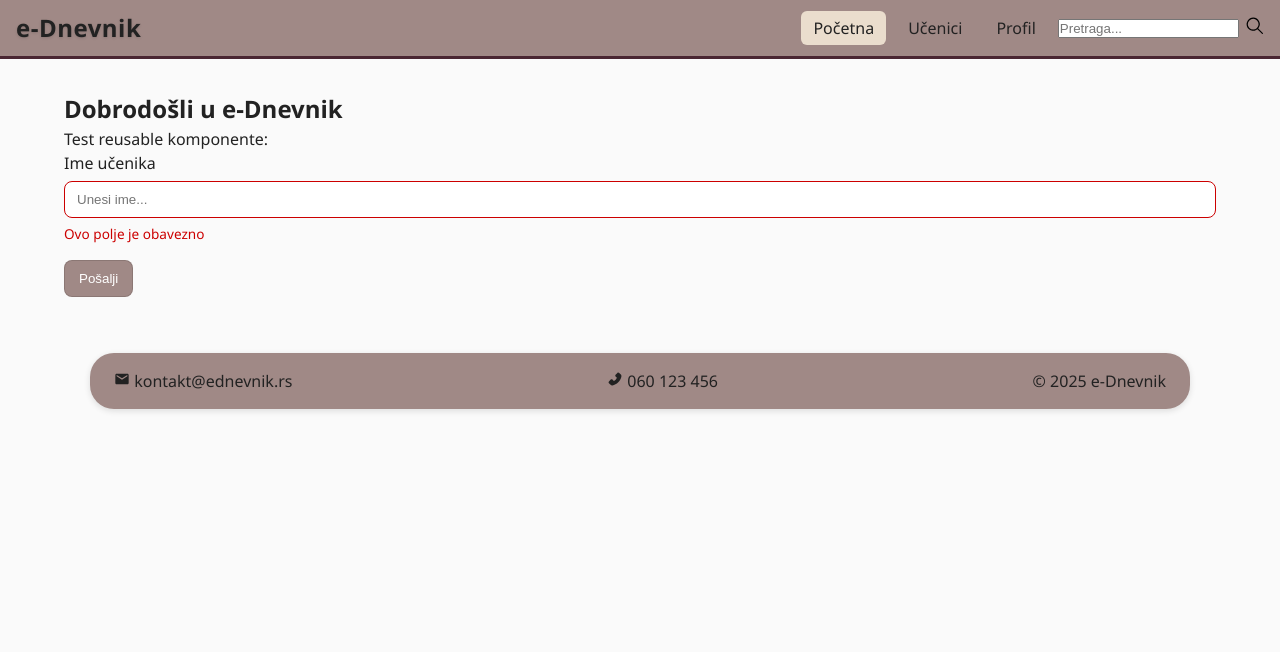
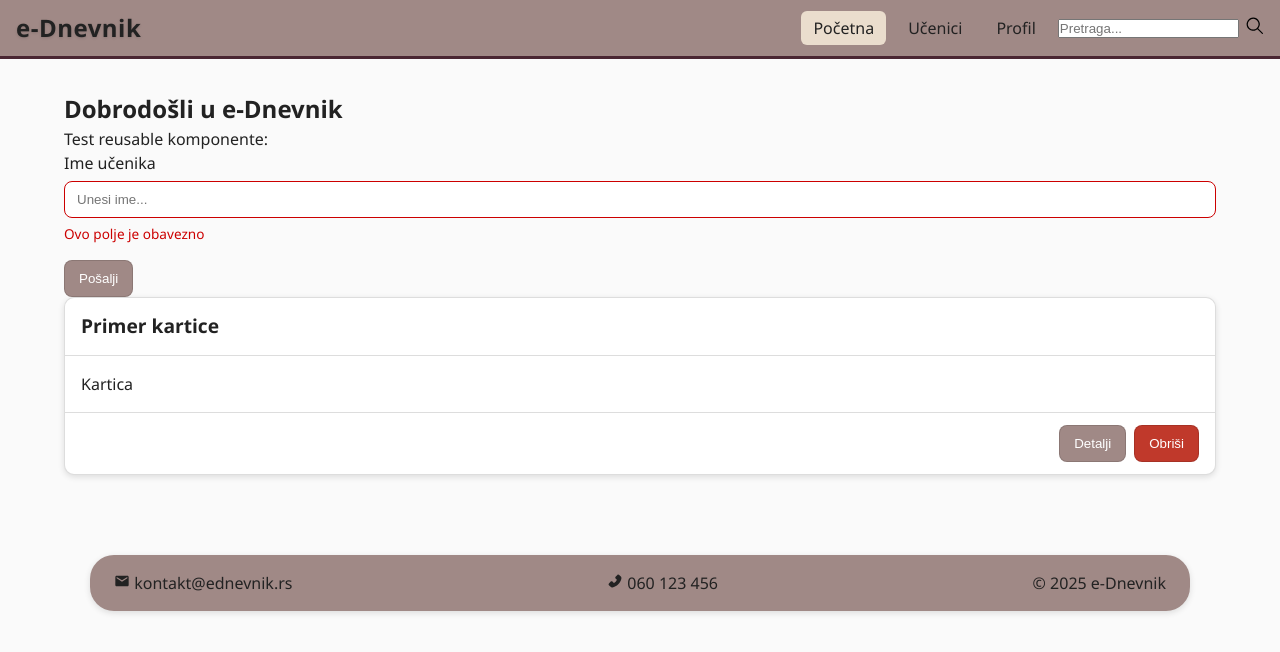
Before and after one commit to elab-development/internet-tehnologije-2024-projekat-appednevnik_2019_0057, a React (Create React App) app in the folder frontend/: page / in a window 1280 px wide. Shown: the top 652 px of the page. Built offline with nearby package versions, Linux system fonts and the light colour scheme.

Commit message:
Dodata AppCard komponenta

```diff
--- /dev/null
+++ b/frontend/src/components/AppCard.jsx
@@ -0,0 +1,24 @@
+import React from "react";
+import AppButton from "./AppButton";
+
+export default function AppCard({ title, children, actions }) {
+  return (
+    <div className="card">
+      {title && <h3 className="card-title">{title}</h3>}
+      <div className="card-body">{children}</div>
+      {actions && (
+        <div className="card-actions">
+          {actions.map((action, idx) => (
+            <AppButton
+              key={idx}
+              variant={action.variant || "default"}
+              onClick={action.onClick}
+            >
+              {action.label}
+            </AppButton>
+          ))}
+        </div>
+      )}
+    </div>
+  );
+}
--- a/frontend/src/pages/Home.jsx
+++ b/frontend/src/pages/Home.jsx
@@ -1,5 +1,6 @@
 import AppButton from "../components/AppButton";
 import AppInput from "../components/AppInput";
+import AppCard from "../components/AppCard";
 import { useState } from "react";
 
 export default function Home() {
@@ -21,6 +22,16 @@ export default function Home() {
       <AppButton variant="primary" onClick={() => alert(`Uneto: ${value}`)}>
         Pošalji
       </AppButton>
+
+      <AppCard
+        title="Primer kartice"
+        actions={[
+          { label: "Detalji", variant: "primary", onClick: () => alert("Klik na detalje") },
+          { label: "Obriši", variant: "danger", onClick: () => alert("Klik na obriši") }
+        ]}
+      >
+        <p>Kartica</p>
+      </AppCard>
     </section>
   );
 }
--- a/frontend/src/styles/layout.css
+++ b/frontend/src/styles/layout.css
@@ -123,3 +123,32 @@
   color: #c00;
   font-size: 0.85rem;
 }
+
+/* Cards */
+.card {
+  background: #fff;
+  border: 1px solid #0002;
+  border-radius: var(--radius);
+  box-shadow: var(--shadow);
+  margin-bottom: 1.5rem;
+}
+
+.card-title {
+  margin: 0;
+  padding: 14px 16px;
+  border-bottom: 1px solid #0002;
+  font-size: 1.2rem;
+  font-weight: 600;
+}
+
+.card-body {
+  padding: 16px;
+}
+
+.card-actions {
+  padding: 12px 16px;
+  border-top: 1px solid #0002;
+  display: flex;
+  gap: 8px;
+  justify-content: flex-end;
+}
```
